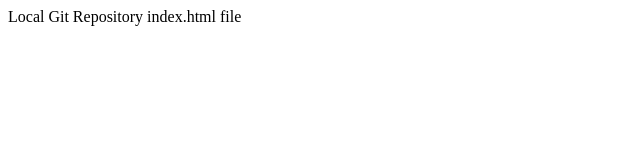
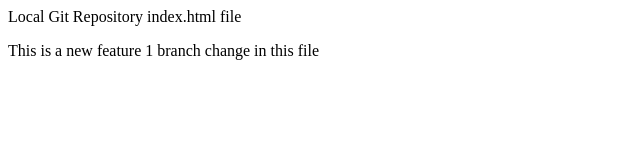
Before and after one commit to ltelukunta-beginner/localrepo, a plain HTML site: page index.html in a window 1280 px wide. Shown: the whole page, without its empty margins (0-640 px from the left). Drawn offline with Linux system fonts and the light colour scheme.

Commit message:
Feature 1 branch change in index.html file

```diff
--- a/index.html
+++ b/index.html
@@ -1,3 +1,6 @@
 <p>
     Local Git Repository index.html file
 </p>
+<p>
+    This is a new feature 1 branch change in this file
+</p>
```
